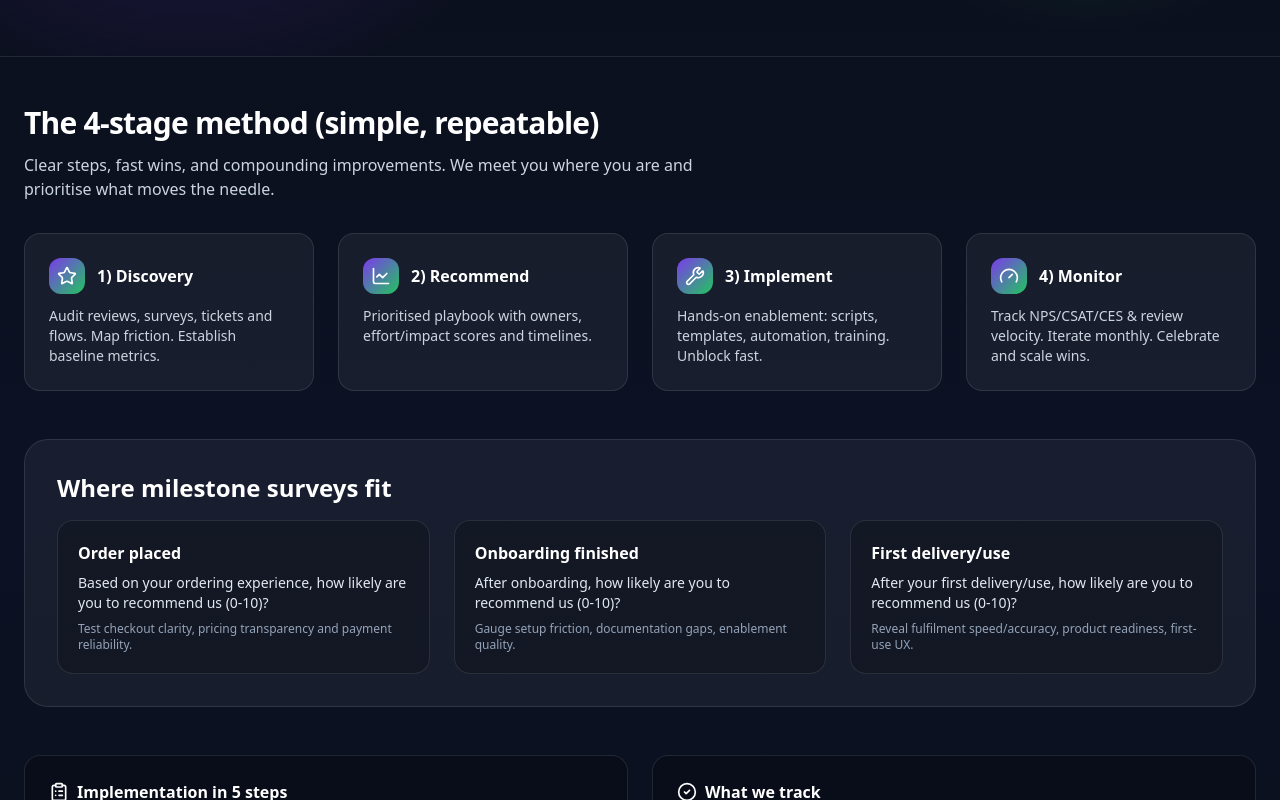
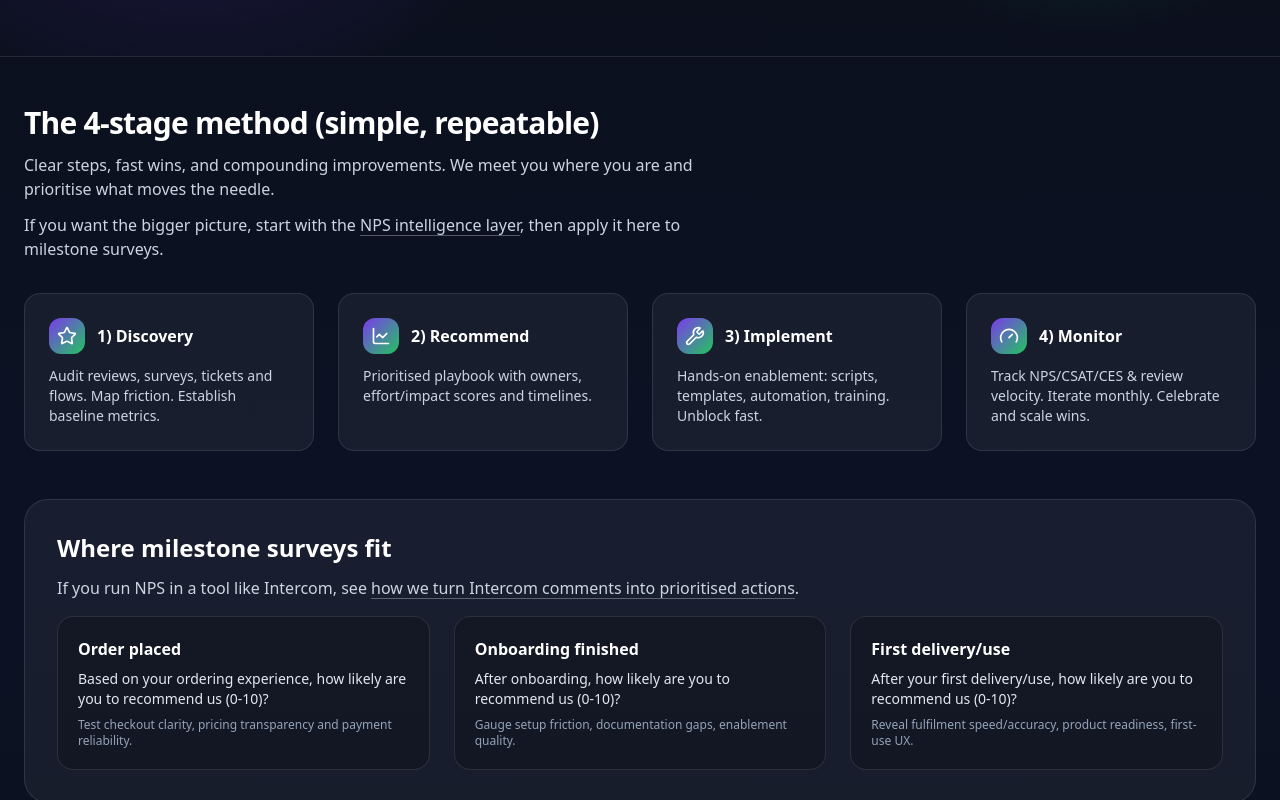
Before and after one commit to CasparRitchie/npsme-site, a React (Vite) app: page /milestone-nps in a window 1280 px wide. Shown: the part 465-1265 px from the top of the page. Built offline with nearby package versions, Linux system fonts and the light colour scheme.

Commit message:
Add links in MilestoneNps

```diff
--- a/src/MilestoneNps.jsx
+++ b/src/MilestoneNps.jsx
@@ -149,6 +149,16 @@ export default function MilestoneNps() {
               "Clear steps, fast wins, and compounding improvements. We meet you where you are and prioritise what moves the needle."
             )}
           </p>
+          <p className="mt-3 text-slate-300">
+            {translations(lang, "milestonePage.method.linkPrefix", "If you want the bigger picture, start with the")}{" "}
+            <Link
+              to={localizePath("/nps-intelligence-layer", lang)}
+              className="underline decoration-white/30 underline-offset-4 hover:text-white"
+            >
+              {translations(lang, "milestonePage.method.linkText", "NPS intelligence layer")}
+            </Link>
+            {translations(lang, "milestonePage.method.linkSuffix", ", then apply it here to milestone surveys.")}
+          </p>
         </div>
 
         <div className="mt-8 grid md:grid-cols-2 lg:grid-cols-4 gap-6">
@@ -177,6 +187,16 @@ export default function MilestoneNps() {
           <h3 className="text-xl md:text-2xl font-semibold text-white">
             {translations(lang, "milestonePage.fit.title", "Where milestone surveys fit")}
           </h3>
+          <p className="mt-3 text-slate-300 max-w-3xl">
+            {translations(lang, "milestonePage.fit.linkPrefix", "If you run NPS in a tool like Intercom, see")}{" "}
+            <Link
+              to={localizePath("/intercom-nps-analytics", lang)}
+              className="underline decoration-white/30 underline-offset-4 hover:text-white"
+            >
+              {translations(lang, "milestonePage.fit.linkText", "how we turn Intercom comments into prioritised actions")}
+            </Link>
+            {translations(lang, "milestonePage.fit.linkSuffix", ".")}
+          </p>
 
           <div className="mt-4 grid gap-6 md:grid-cols-3">
             {fitCards.map((card, idx) => (
```
Also changed, not shown: src/i18n/translations.js.
